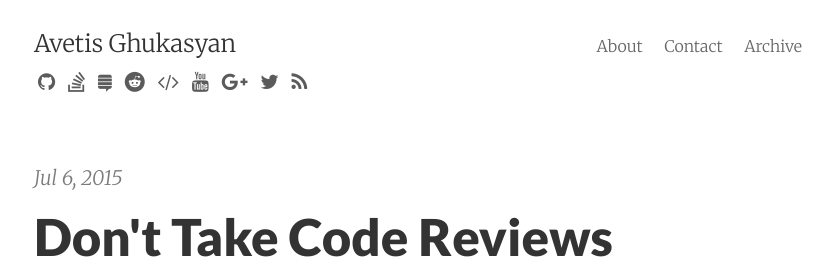
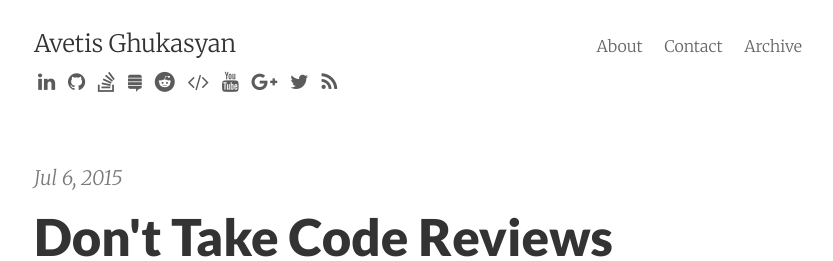
Before and after one commit to JungMinu/AvetisG.github.io, a Jekyll site: the page built from index.html, in a window 1280 px wide. Shown: the top 261 px of the page, without its empty margins (222-1055 px from the left). Built offline with Jekyll 4.4.1, drawn with Linux system fonts in a browser that asks for light colours; nearby versions of some CDN libraries; Markdown is read by kramdown in place of the engine named in the settings; the list of posts is cut into pages by our own code.

Commit message:
Update social_links.html

```diff
--- a/_includes/social_links.html
+++ b/_includes/social_links.html
@@ -1,5 +1,8 @@
 <div class="social-icons">
   <div class="left">
+    {% if site.linkedin_username %}
+      <a class="fa fa-linkedin" href="https://www.linkedin.com/in/{{ site.linkedin_username }}"></a>
+    {% endif %}
     {% if site.github_username %}
       <a class="fa fa-github" href="https://github.com/{{ site.github_username }}"></a>
     {% endif %}
```
